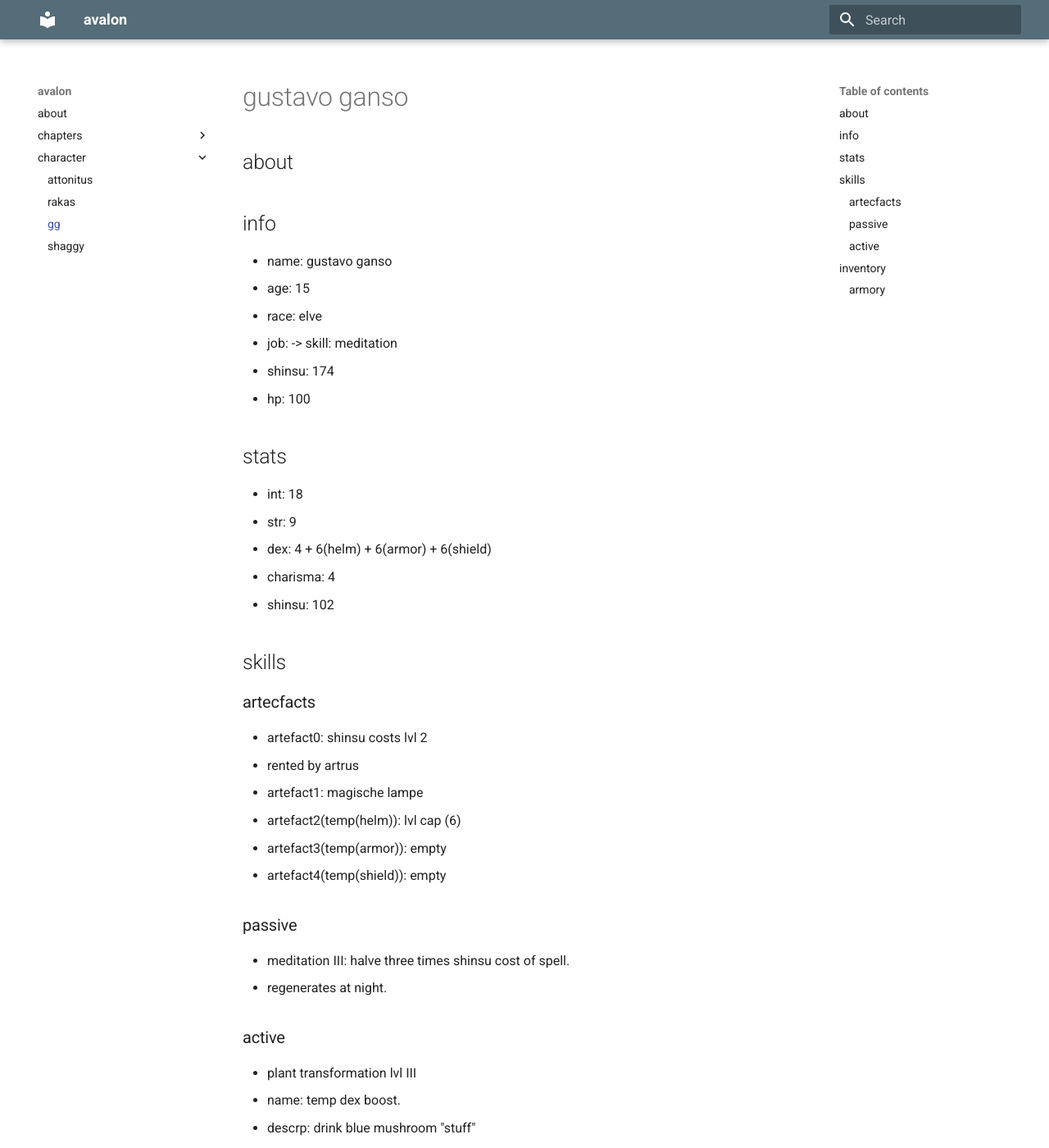
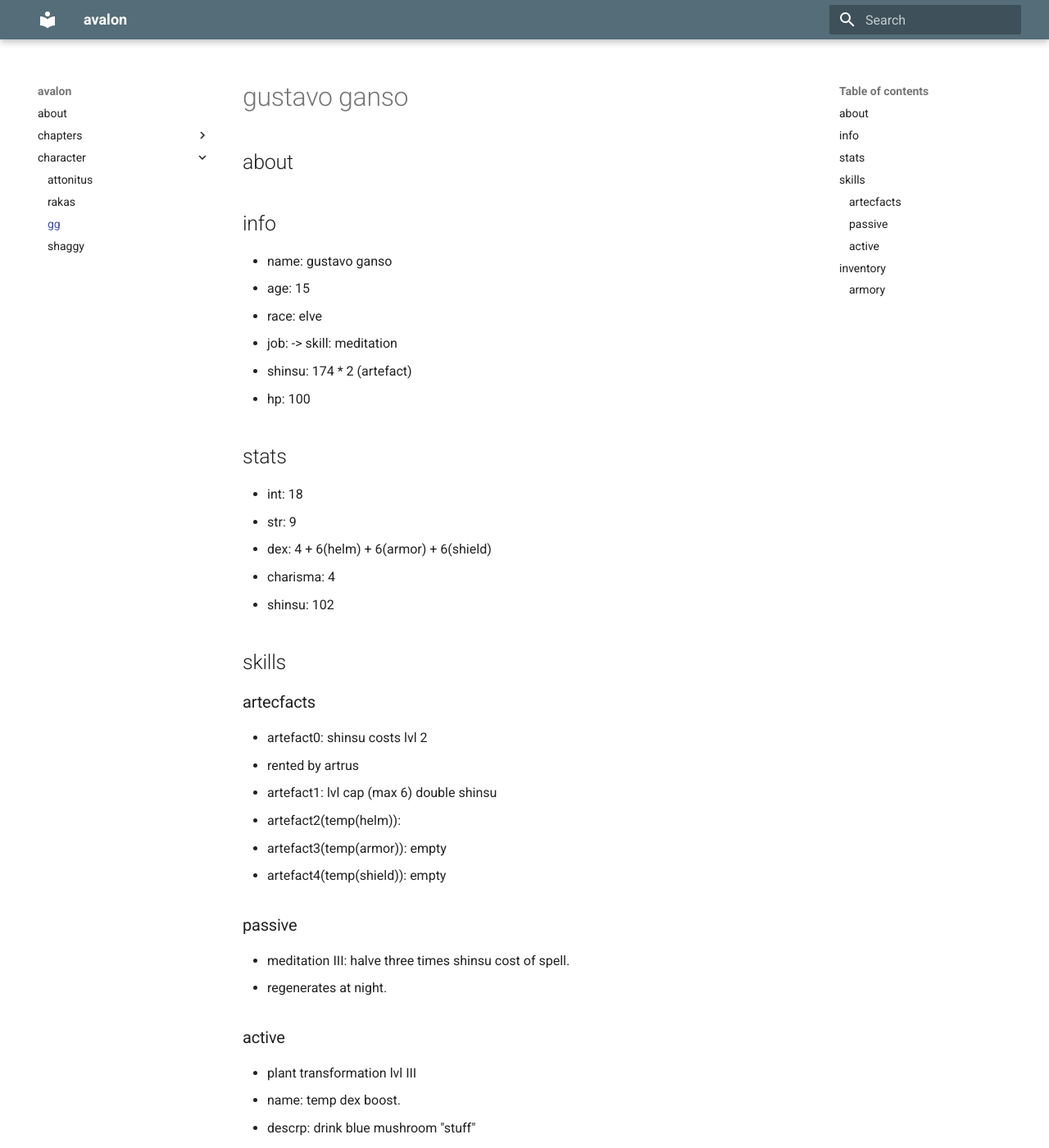
Before and after one commit to mkdocs-pnp/avalon, an MkDocs documentation site: the page built from docs/character/gustavo_ganso.md, in a window 1280 px wide and 1400 px high. Shown: the whole window at 82% size. Built offline with MkDocs 1.6.1 and Material for MkDocs 9.7.7, drawn with Linux system fonts in a browser that asks for light colours; some of the changed text lies outside the part shown.

Commit message:
Update gustavo_ganso.md

```diff
--- a/docs/character/gustavo_ganso.md
+++ b/docs/character/gustavo_ganso.md
@@ -8,7 +8,7 @@
 * age: 15
 * race: elve
 * job: -> skill: meditation
-* shinsu: 174
+* shinsu: 174 * 2 (artefact)
 * hp: 100
 
 ## stats
@@ -25,8 +25,9 @@
 
 * artefact0: shinsu costs lvl 2
   * rented by artrus
-* artefact1: magische lampe
-* artefact2(temp(helm)): lvl cap (6)
+* artefact1: lvl cap (max 6)
+double shinsu
+* artefact2(temp(helm)):
 * artefact3(temp(armor)): empty
 * artefact4(temp(shield)): empty
 
```
Also changed, not shown: other parts of docs/character/gustavo_ganso.md (+1 -1 lines).
